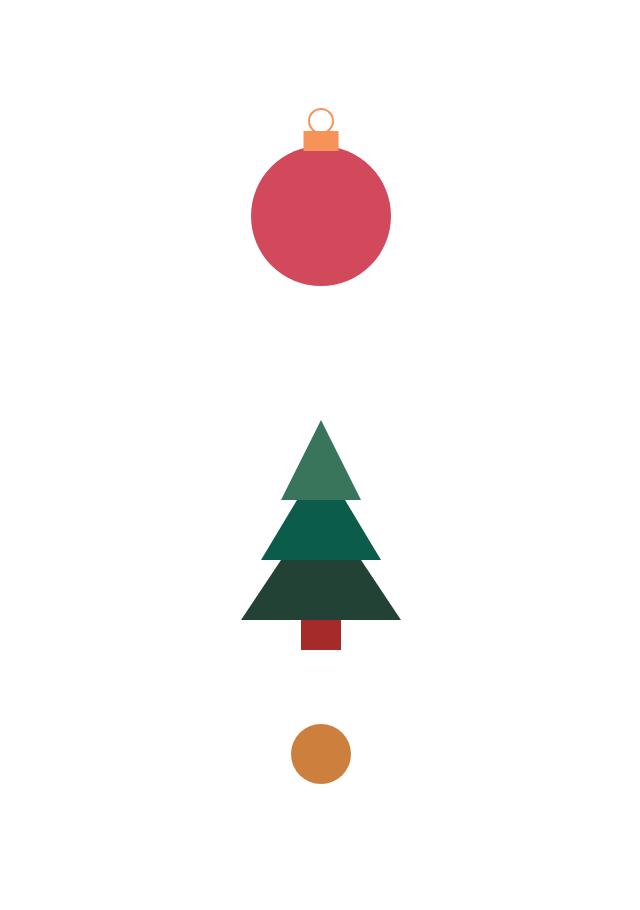
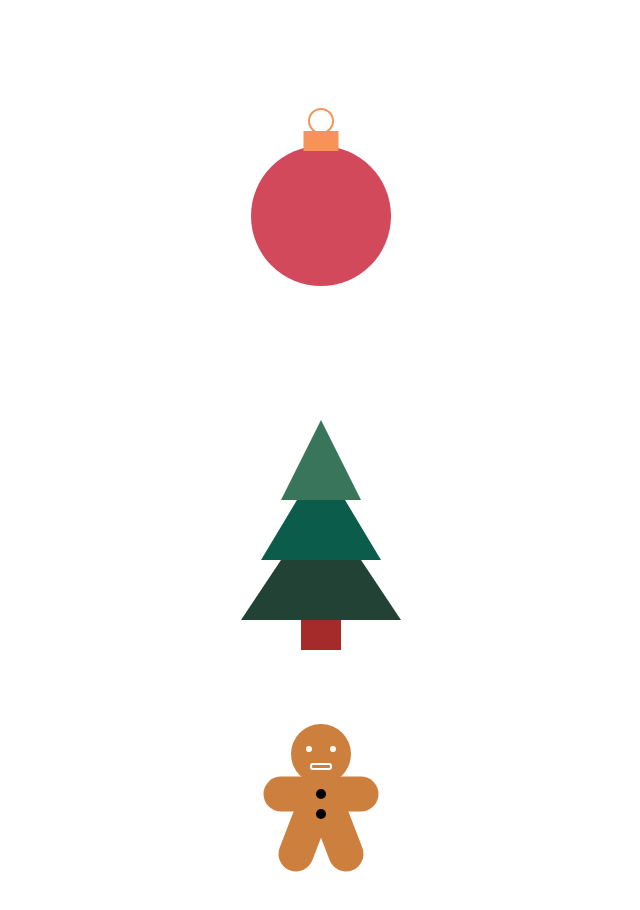
Before and after one commit to AeuJoung/svg-daily-study, a Next.js app: page / in a window 1280 px wide. Shown: the top 910 px of the page, without its empty margins (319-959 px from the left). Built offline with nearby package versions, Linux system fonts and the light colour scheme.

Commit message:
20240618

```diff
--- a/src/app/_study/3_gingerbread.tsx
+++ b/src/app/_study/3_gingerbread.tsx
@@ -4,7 +4,18 @@ export default function Gingerbread() {
     return (
         <section className={styles.polygon_shape}>
             <svg width={200} height={200} viewBox="-100 -100 200 200">
-                <circle className={styles.head} cx={0} cy={-50} r={30} />
+                <circle className={styles.head} cx={0} cy={-50} r={30}  />
+
+                <circle className={styles.eye} cx={-12} cy={-55} r={3} />
+                <circle className={styles.eye} cx={12} cy={-55} r={3} />
+                <rect className={styles.mouth} x={-10} y={-40} width={20} height={5} rx={2} />
+
+                <line className={styles.limb} x1={-40} y1={-10} x2={40} y2={-10} />
+                <line className={styles.limb} x1={-25} y1={50} x2={0} y2={-15} />
+                <line className={styles.limb} x1={25} y1={50} x2={0} y2={-15} />
+
+                <circle className={styles.button} cx={0} cy={-10} r={5} />
+                <circle className={styles.button} cx={0} cy={10} r={5} />
             </svg>
         </section>
     );
--- a/src/app/_study/shape.module.css
+++ b/src/app/_study/shape.module.css
@@ -4,3 +4,20 @@
 .head {
     fill: #cd803d;
 }
+.eye {
+    fill: white;
+}
+.mouth {
+    fill: none;
+    stroke: white;
+    stroke-width: 2px;
+}
+
+.limb {
+    stroke: #cd803d;
+    stroke-width: 35px;
+    stroke-linecap: round;
+}
+.button {
+    fill: black;
+}
```
Also changed, not shown: src/app/_study/4_house.tsx (added, +12 -0 lines).
